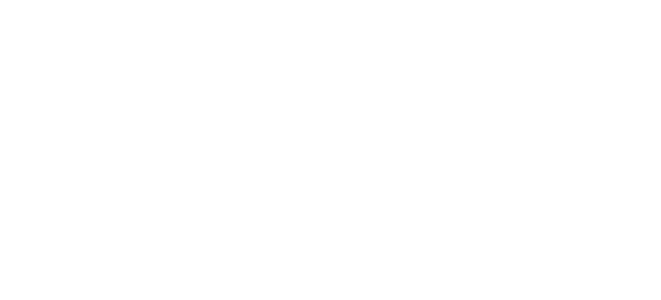
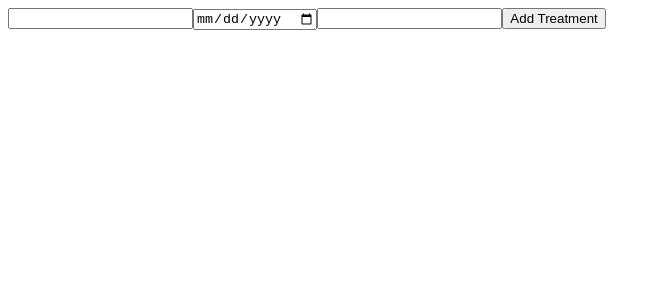
Before and after one commit to dan-knight/OncHx, a React (Create React App) app: page / in a window 1280 px wide. Shown: the top 300 px of the page, without its empty margins (0-661 px from the left). Built offline with nearby package versions, Linux system fonts and the light colour scheme.

Commit message:
Create placeholder TreatmentInput component
- Basic menu for new patient treatment from caregiver side to be
  used for styling (no functionality yet).

```diff
--- a/src/App.js
+++ b/src/App.js
@@ -1,7 +1,9 @@
+import TreatmentInput from './components/TreatmentInput';
+
 export default function App() {
   return (
     <div className='app'>
-
+      <TreatmentInput />
     </div>
   );
 }
--- /dev/null
+++ b/src/components/TreatmentInput.jsx
@@ -0,0 +1,15 @@
+export default function TreatmentInput({ onSubmit }) {
+  function handleSubmit(event) {
+    event.preventDefault();
+    onSubmit('treatment');
+  }
+
+  return (
+    <form onSubmit={handleSubmit}>
+      <input name='pid' />
+      <input name='date' type='date' />
+      <input name='treatment' />
+      <button type='submit'>Add Treatment</button>
+    </form>
+  );
+}
```
